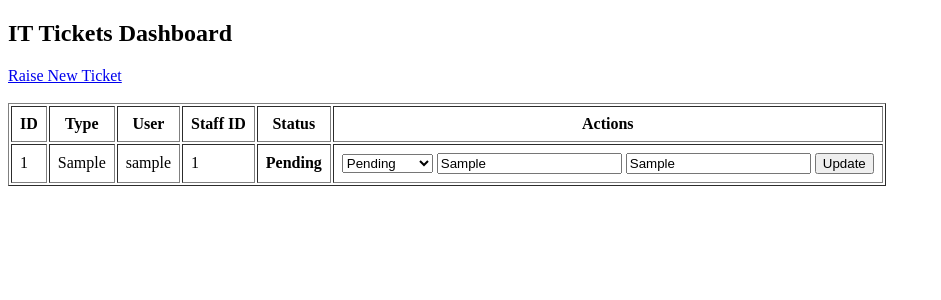
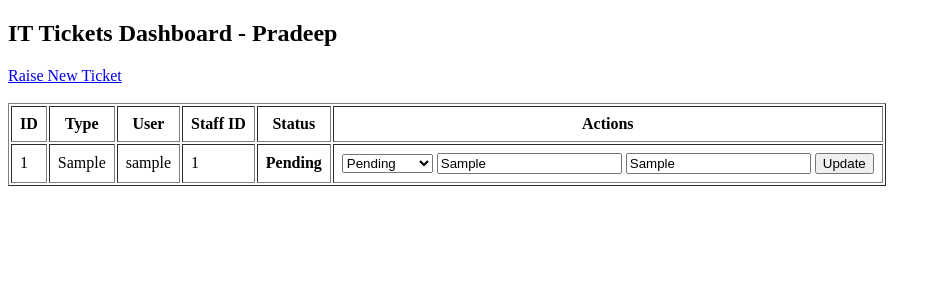
Before and after one commit to Pradeep-Devops-0110/ticketing-system, a Flask app: page / in a window 1280 px wide. Shown: the top 300 px of the page, without its empty margins (0-941 px from the left). Run offline with Flask 3, Linux system fonts and the light colour scheme; tables that the repository leaves empty hold one stand-in row (values such as "Sample post").

Commit message:
replica change

```diff
--- a/app/templates/dashboard.html
+++ b/app/templates/dashboard.html
@@ -4,7 +4,7 @@
     <title>IT Admin Dashboard</title>
 </head>
 <body>
-    <h2>IT Tickets Dashboard</h2>
+    <h2>IT Tickets Dashboard - Pradeep </h2>
     <a href="/raise-ticket">Raise New Ticket</a>
     <br><br>
     <table border="1" cellpadding="8">
```
Also changed, not shown: 1 other file.
